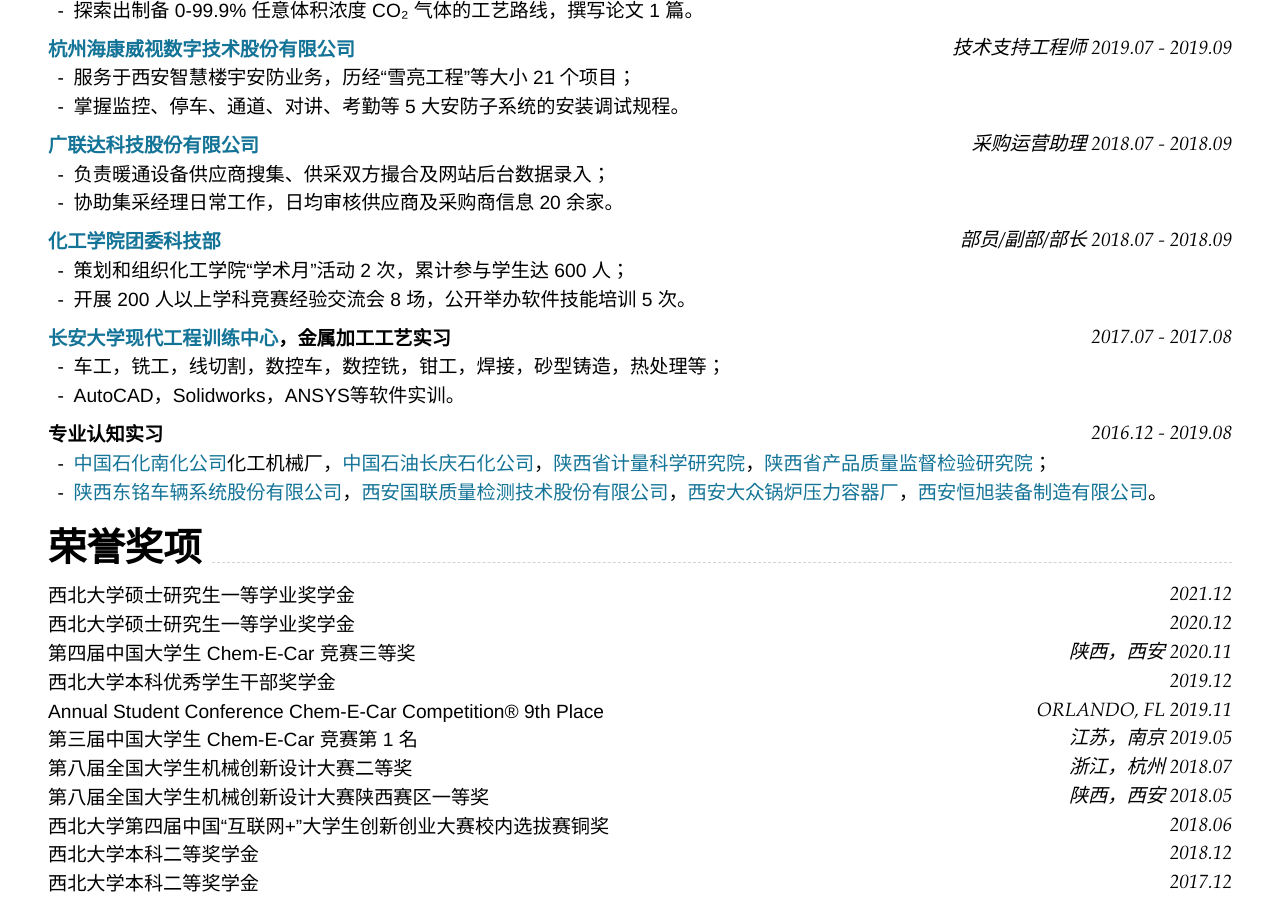
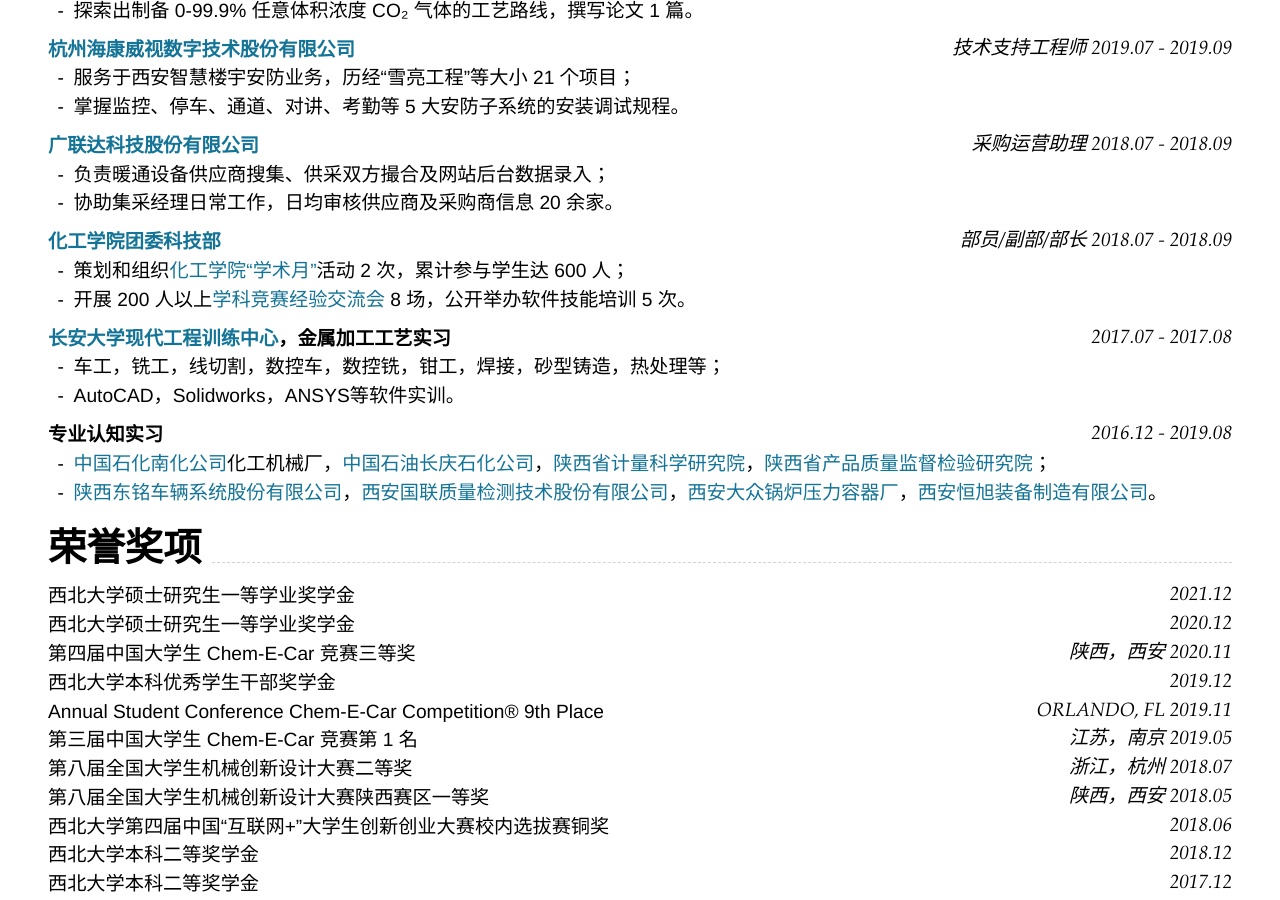
Before and after one commit to nwuzmedoutlook/resume, a Jekyll site: the page built from index.md, in a window 1280 px wide and 900 px high, scrolled down 2836 px. Built offline with Jekyll 4.4.1, drawn with Linux system fonts in a browser that asks for light colours; nearby versions of some CDN libraries; part of the change alters nothing that is shown.

```diff
--- a/index.md
+++ b/index.md
@@ -148,8 +148,8 @@ _[实用新型], 授权公布号：CN208956465U，授权公告日：2019.06.11_<
 - 协助集采经理日常工作，日均审核供应商及采购商信息 20 余家。
 
 ### **[化工学院团委科技部](https://www.glodon.com/)** `部员/副部/部长 2018.07 - 2018.09`
-- 策划和组织化工学院“学术月”活动 2 次，累计参与学生达 600 人；
-- 开展 200 人以上学科竞赛经验交流会 8 场，公开举办软件技能培训 5 次。
+- 策划和组织[化工学院“学术月”](https://mp.weixin.qq.com/s/UgIVy5UeKuFxS3Vi09fEmA)活动 2 次，累计参与学生达 600 人；
+- 开展 200 人以上[学科竞赛经验交流会](https://mp.weixin.qq.com/s/0kJe_p-sTEDtmUFGmFeMxQ) 8 场，公开举办软件技能培训 5 次。
 
 ### **[长安大学现代工程训练中心](https://gcxlzx.chd.edu.cn/)，金属加工工艺实习** `2017.07 - 2017.08`
 - 车工，铣工，线切割，数控车，数控铣，钳工，焊接，砂型铸造，热处理等；
```
